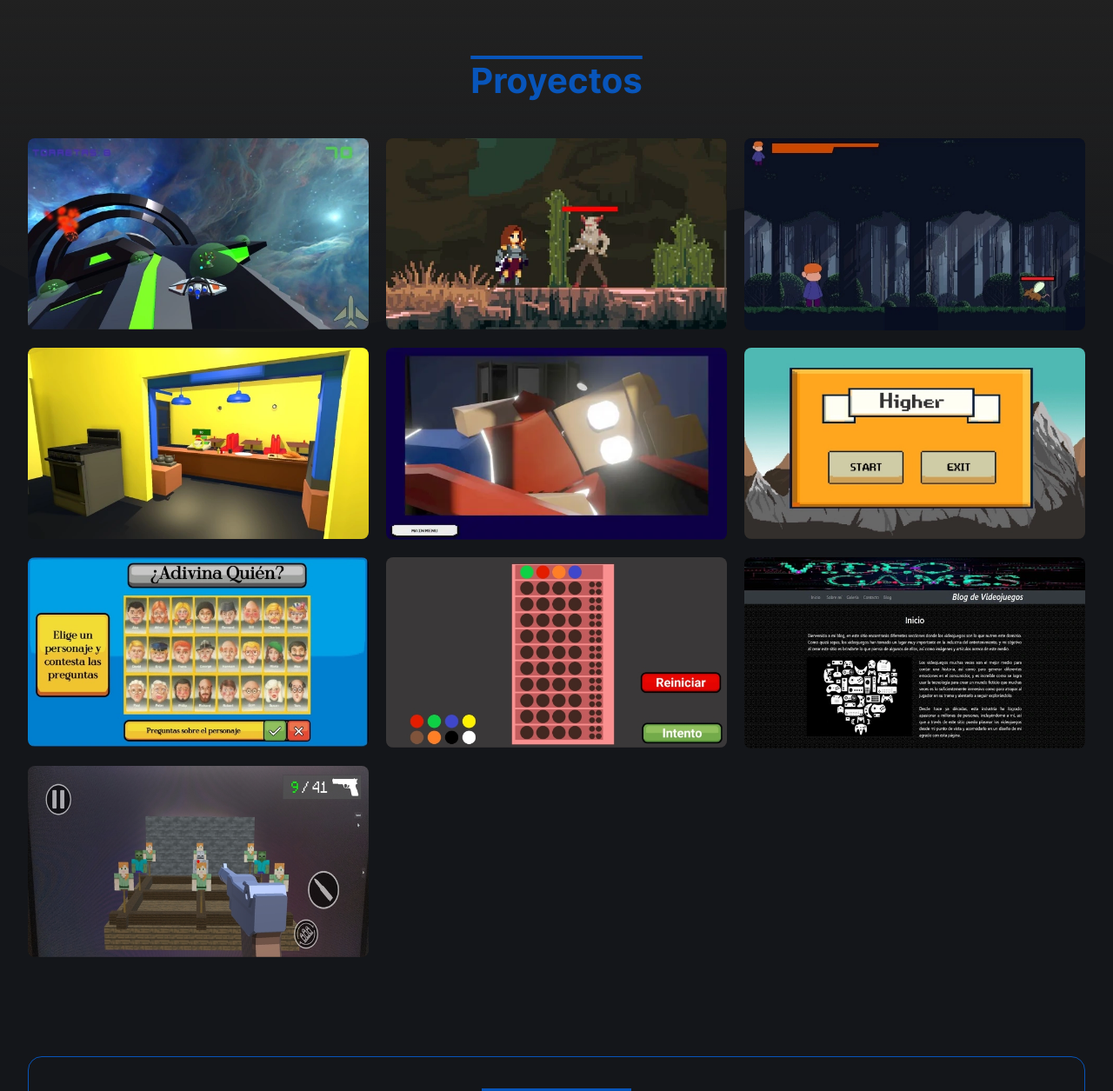
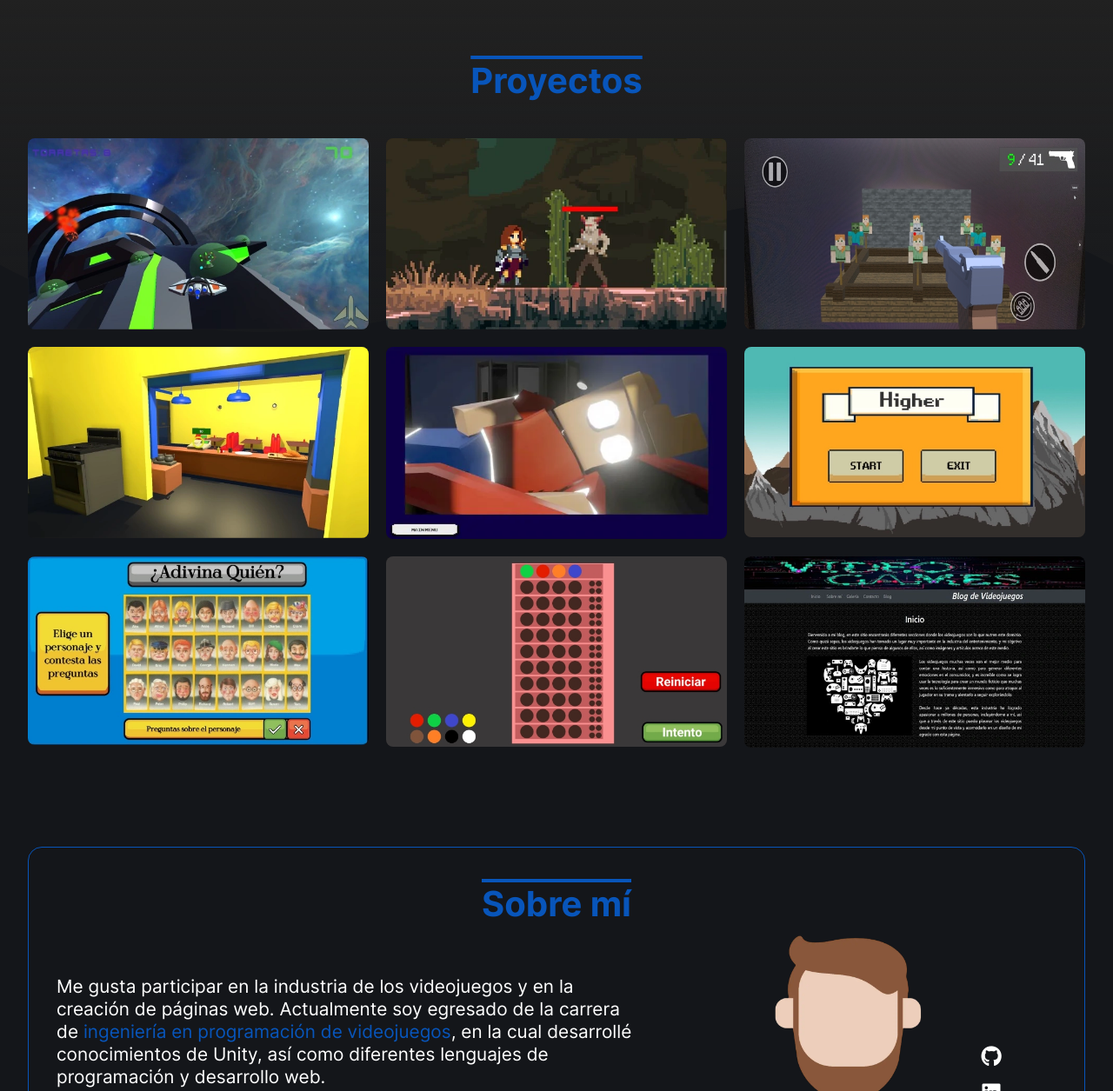
Before and after one commit to Jorge-sanchez09/Portafolio-Web-V2, a plain HTML site: page index.html in a window 1280 px wide. Shown: the part 623-1878 px from the top of the page at 87% size. Drawn offline with Linux system fonts and the light colour scheme.

Commit message:
Cambio de orden de proyectos y curriculum

```diff
--- a/index.html
+++ b/index.html
@@ -54,7 +54,7 @@
                             <h2 class="hero__subtitle">
                                Programador de videojuegos
                                <span>y </span>
-                               <span>Desarrollador web</span>
+                               <span>Desarrollador Front End</span>
                             </h2>
                         </div>
                         <p class="hero__text">Me dedico a crear experiencias digitales, principalmente videojuegos y páginas web</p>
@@ -156,44 +156,41 @@
                     <article class="project">
                         <div class="project__header" tabindex="0">
                             <div class="project__image-container">
-                                <img src="assets/images/Juego-Monstruito.webp" alt="Monstruito game capture" class="project__image">
+                                <img src="assets/images/Juego-Galeria.webp" alt="Shooting Range game capture" class="project__image">
                             </div>
-                            <h3 class="project__title">Monstruito</h3>
+                            <h3 class="project__title">Galería de tiro AR</h3>
                         </div>
                         <div class="project__content">
                             <div>
                                 <div class="project__tags">
                                     <span class="project__tag">Universidad</span>
                                     <span class="project__tag">Unity</span>
+                                    <span class="project__tag">Vuforia</span>
                                     <span class="project__tag">C#</span>
-                                    <span class="project__tag">Equipo</span>
-                                    <span class="project__tag">Arte propio</span>
+                                    <span class="project__tag">Individual</span>
+                                    <span class="project__tag">AR</span>
+                                    <span class="project__tag">Móviles</span>
                                 </div>
-                                <p class="project__description">Juego de plataformas con combate y sistema de captura de criaturas </p>
+                                <p class="project__description">Videojuego de disparos en realidad aumentada
+                                </p>
                             </div>
                             <div>
-                                <p class="project__contribution">Mis contribuciones:</p>
+                                <p class="project__contribution">Sobre mi proyecto:</p>
                                 <ul class="project__highlights">
                                     <li class="project__highlight">
-                                    Movimiento de la cámara
+                                    Plataforma para Realidad Aumentada elegida: Vuforia
                                     </li>
                                     <li class="project__highlight">
-                                    Parte de programación del movimiento y combate del jugador
+                                    Requiere cámara del dispositivo para jugar
                                     </li>
                                     <li class="project__highlight">
-                                    Programación de uno de los enemigos
-                                    </li>
-                                    <li class="project__highlight">
-                                    Programación de partículas y otras interacciones
-                                    </li>
-                                    <li class="project__highlight">
-                                    Menú principal
+                                    Diferentes tipos de objetivos que otorgan una determinada cantidad de puntos
                                     </li>
                                 </ul>
                             </div>
                             <div class="project__flex-group">
-                                <p class="project__time">Tiempo de desarrollo: 3 meses</p>
-                                <a href="https://youtu.be/f7mNiYuxKXM" class="project__button" target="_blank">
+                                <p class="project__time">Tiempo de desarrollo: 1 mes</p>
+                                <a href="https://youtu.be/oVzIDM0ilwc" class="project__button" target="_blank">
                                     <p>Ir a video</p>
                                     <i class="fa-brands fa-youtube"></i>
                                 </a>
@@ -205,7 +202,7 @@
                             <div class="project__image-container">
                                 <img src="assets/images/Juego-VR.webp" alt="VR game capture" class="project__image">
                             </div>
-                            <h3 class="project__title">Juego de cocina</h3>
+                            <h3 class="project__title">Cocina VR</h3>
                         </div>
                         <div class="project__content">
                             <div>
@@ -329,7 +326,7 @@
                                 </ul>
                             </div>
                             <div class="project__flex-group">
-                                <p class="project__time">Tiempo de desarrollo: 1 mes</p>
+                                <p class="project__time">Tiempo de desarrollo: 3 semanas</p>
                                 <a href="https://youtu.be/GDRamuxqNf0" class="project__button" target="_blank">
                                     <p>Ir a video</p>
                                     <i class="fa-brands fa-youtube"></i>
@@ -464,50 +461,6 @@
                             </div>
                         </div>
                     </article>
-                    <article class="project">
-                        <div class="project__header" tabindex="0">
-                            <div class="project__image-container">
-                                <img src="assets/images/Juego-Galeria.webp" alt="Shooting Range game capture" class="project__image">
-                            </div>
-                            <h3 class="project__title">Galería de tiro</h3>
-                        </div>
-                        <div class="project__content">
-                            <div>
-                                <div class="project__tags">
-                                    <span class="project__tag">Universidad</span>
-                                    <span class="project__tag">Unity</span>
-                                    <span class="project__tag">Vuforia</span>
-                                    <span class="project__tag">C#</span>
-                                    <span class="project__tag">Individual</span>
-                                    <span class="project__tag">AR</span>
-                                    <span class="project__tag">Móviles</span>
-                                </div>
-                                <p class="project__description">Videojuego de disparos en realidad aumentada
-                                </p>
-                            </div>
-                            <div>
-                                <p class="project__contribution">Sobre mi proyecto:</p>
-                                <ul class="project__highlights">
-                                    <li class="project__highlight">
-                                    Plataforma para Realidad Aumentada elegida: Vuforia
-                                    </li>
-                                    <li class="project__highlight">
-                                    Requiere cámara del dispositivo para jugar
-                                    </li>
-                                    <li class="project__highlight">
-                                    Diferentes tipos de objetivos que otorgan una determinada cantidad de puntos
-                                    </li>
-                                </ul>
-                            </div>
-                            <div class="project__flex-group">
-                                <p class="project__time">Tiempo de desarrollo: 1 mes</p>
-                                <a href="https://youtu.be/oVzIDM0ilwc" class="project__button" target="_blank">
-                                    <p>Ir a video</p>
-                                    <i class="fa-brands fa-youtube"></i>
-                                </a>
-                            </div>
-                        </div>
-                    </article>
                 </div>
             </div>
         </section>
@@ -516,22 +469,19 @@
                 <h2 class="section__title">Sobre mí</h2>
                 <div class="about__column-group">
                     <div class="about__text fade fade--left">
-                        <p>Hola, mi nombre es Jorge y me gusta participar en la industria de los videojuegos y en la creación de páginas web. Actualmente estoy cursando mi último semestre en la carrera de <span class="primary-color">
-                        ingeniería en programación de videojuegos</span>, en la cual desarrollé conocimientos de distintos lenguajes y motores gráficos para crear diversos proyectos.</p>
+                        <p>Me gusta participar en la industria de los videojuegos y en la creación de páginas web. Actualmente soy egresado de la carrera de <span class="primary-color">
+                        ingeniería en programación de videojuegos</span>, en la cual desarrollé conocimientos de Unity, así como diferentes lenguajes de programación y desarrollo web.</p>
                         <p>Mientras estuve en la carrera descubrí un interés en el <span class="primary-color">desarrollo web</span> al cursar un par de materias relacionadas, comenzando con HTML, CSS y un poco de JavaScript. Este interés ha ido creciendo, para el cual he estado aprendiendo las herramientas necesarias para construir diferentes sitios.</p>
                     </div>
                     <div class="about__info fade fade--right">
                         <div class="about__images-container">
                             <img src="assets/images/user.webp" alt="user avatar" class="about__avatar-img">
                             <div class="about__social-links">
-                                <a href="https://github.com/Kriosaber" target="_blank" class="link">
+                                <a href="https://github.com/Jorge-sanchez09" target="_blank" class="link" title="GitHub">
                                     <i class="fa-brands fa-github"></i>
                                 </a>
-                                <a href="https://www.linkedin.com/in/jorge-humberto-sanchez/" target="_blank" class="link">
+                                <a href="https://www.linkedin.com/in/jorge-sanchez09/" target="_blank" class="link" title="LinkedIn">
                                     <i class="fa-brands fa-linkedin"></i>
-                                </a>
-                                <a href="https://www.youtube.com/@jorgehumbertosanchezquinon5691/featured" target="_blank" class="link">
-                                    <i class="fa-brands fa-youtube"></i>
                                 </a>
                             </div>
                         </div>
```
Also changed, not shown: assets/images/Juego-Monstruito.webp (deleted), 1 other file.
